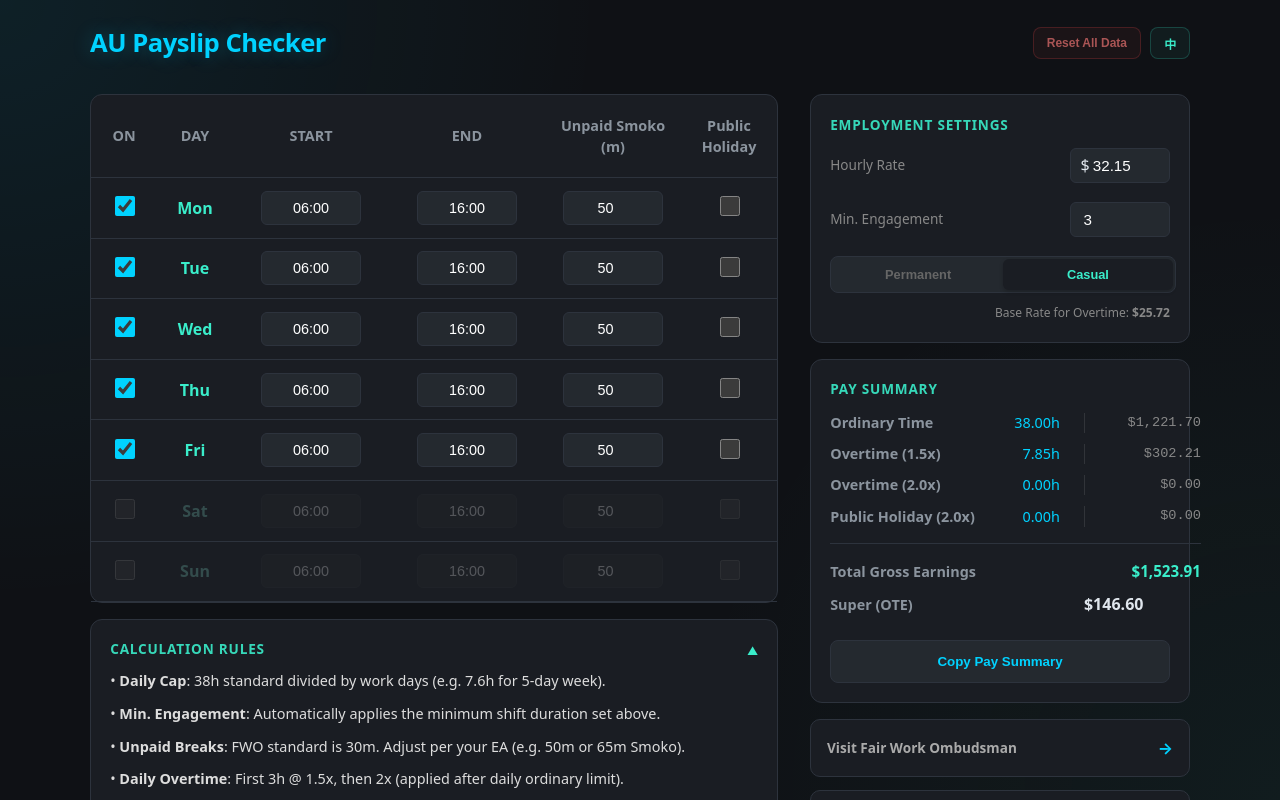
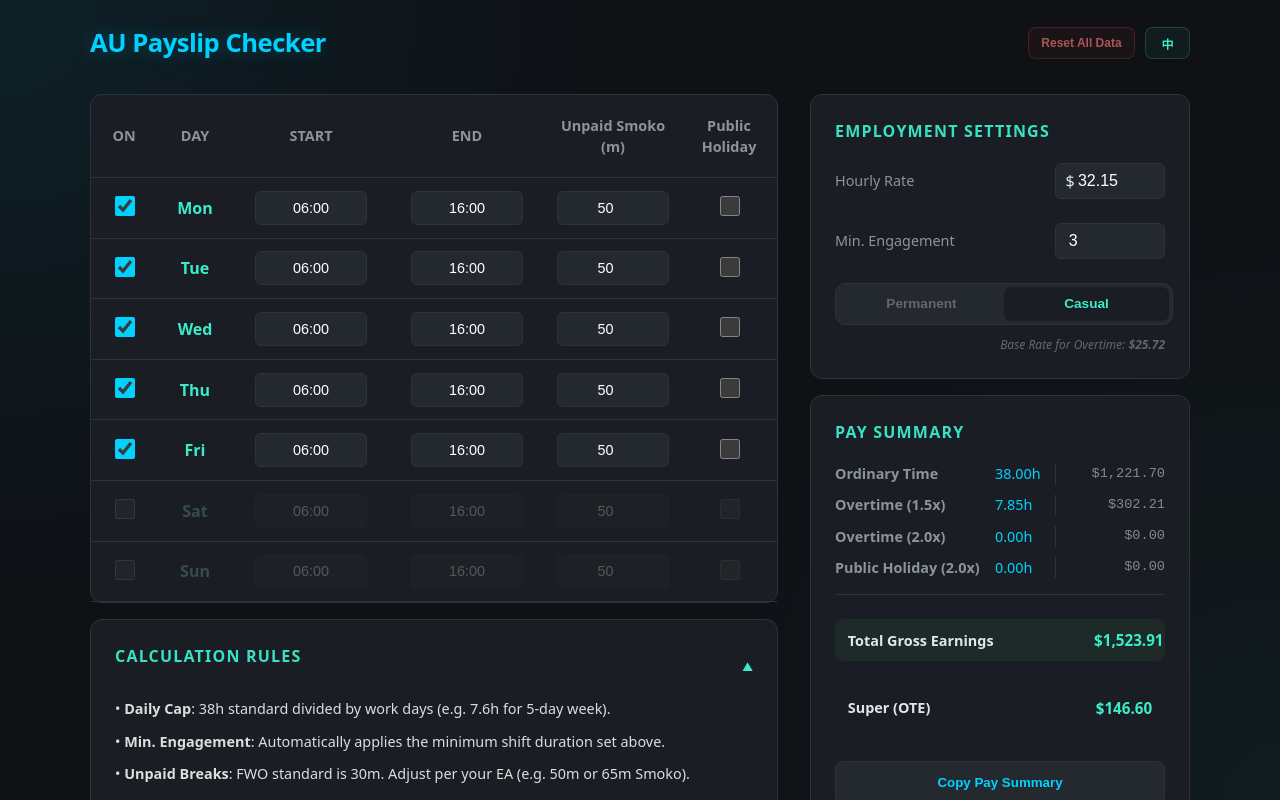
Before and after one commit to crayon3shawn/payslip-checker, a React (Vite) app: page / in a window 1280 px wide. Shown: the top 800 px of the page. Built offline with nearby package versions, Linux system fonts and the light colour scheme.

Commit message:
chore: force refresh all UI files and views v1.7.7

```diff
--- a/src/App.css
+++ b/src/App.css
@@ -10,6 +10,7 @@
   --input-bg: #24292f;
   --glow-color: rgba(0, 210, 255, 0.15);
   --danger: #ff4d4d;
+  --label-color: #8b949e;
 }
 
 html, body {
@@ -36,37 +37,34 @@ h1 { color: var(--primary); margin: 0; font-size: 1.6rem; letter-spacing: -0.5px
   border-radius: 8px; font-size: 0.75rem; font-weight: 600; cursor: pointer;
   transition: all 0.2s; padding: 0 0.8rem; box-sizing: border-box;
 }
-
-.reset-header-btn {
-  background: rgba(255, 77, 77, 0.05);
-  border: 1px solid rgba(255, 77, 77, 0.2);
-  color: #a55;
-}
+.reset-header-btn { background: rgba(255, 77, 77, 0.05); border: 1px solid rgba(255, 77, 77, 0.2); color: #a55; }
 .reset-header-btn:hover { border-color: var(--danger); color: #fff; background: var(--danger); }
 
 .lang-toggle-circle {
-  background: rgba(58, 237, 202, 0.05);
-  border: 1px solid rgba(58, 237, 202, 0.2);
-  color: var(--secondary);
-  width: auto; /* Change from square to match reset btn */
+  background: rgba(58, 237, 202, 0.05); border: 1px solid rgba(58, 237, 202, 0.2);
+  color: var(--secondary); width: auto; min-width: 45px;
 }
 .lang-toggle-circle:hover { border-color: var(--secondary); background: var(--secondary); color: #000; }
 
 .mobile-text { display: none; }
 .desktop-text { display: inline; }
 
-.section-title { font-size: 0.85rem !important; margin: 0 0 0.8rem 0; color: var(--secondary) !important; text-transform: uppercase; letter-spacing: 0.8px; font-weight: 700; opacity: 0.9; }
+/* Section Titles - Increased size */
+.section-title {
+  font-size: 1rem !important; /* Bigger & bolder */
+  margin: 0 0 1.2rem 0; color: var(--secondary) !important;
+  text-transform: uppercase; letter-spacing: 1.2px; font-weight: 800; opacity: 0.95;
+}
 
 /* Layout */
 .main-layout { display: grid; grid-template-columns: 1fr 380px; gap: 2rem; align-items: start; }
 
-/* Cards Base */
+/* Cards */
 .sidebar-card, .summary-card, .logic-card, .table-wrapper, .mobile-record-card {
   background: var(--card-bg); border: 1px solid var(--border); border-radius: 12px;
-  margin-bottom: 1rem; transition: all 0.3s cubic-bezier(0.4, 0, 0.2, 1);
-  box-sizing: border-box;
+  margin-bottom: 1rem; transition: all 0.3s cubic-bezier(0.4, 0, 0.2, 1); box-sizing: border-box;
 }
-.sidebar-card, .summary-card, .logic-card { padding: 1.2rem; }
+.sidebar-card, .summary-card, .logic-card { padding: 1.5rem; }
 
 @media (hover: hover) {
   .sidebar-card:hover, .summary-card:hover, .logic-card:hover, .table-wrapper:hover, .mobile-record-card:hover {
@@ -75,79 +73,82 @@ h1 { color: var(--primary); margin: 0; font-size: 1.6rem; letter-spacing: -0.5px
   }
 }
 
-/* Employment Settings (Sidebar Top) */
-.rate-setting-group { display: flex; flex-direction: column; gap: 1.2rem; }
+/* Rate Settings UI */
+.rate-setting-group { display: flex; flex-direction: column; gap: 1.5rem; }
 .setting-row { display: flex; justify-content: space-between; align-items: center; width: 100%; }
-.setting-label { font-size: 0.85rem; color: #888; font-weight: 500; }
+.setting-label { font-size: 0.9rem; color: var(--label-color); font-weight: 500; }
 
-.emp-toggle { display: flex; background: var(--input-bg); padding: 2px; border-radius: 8px; border: 1px solid var(--border); width: 100%; }
-.emp-toggle button { flex: 1; background: transparent; border: none; color: #666; padding: 0.5rem; font-size: 0.8rem; cursor: pointer; border-radius: 6px; font-weight: 600; transition: all 0.2s; }
-.emp-toggle button.active { background: var(--card-bg); color: var(--secondary); box-shadow: 0 2px 4px rgba(0,0,0,0.2); }
-.base-rate-hint { font-size: 0.75rem; color: #888; text-align: right; margin-top: -0.5rem; }
+.emp-toggle { display: flex; background: var(--input-bg); padding: 3px; border-radius: 10px; border: 1px solid var(--border); width: 100%; }
+.emp-toggle button { flex: 1; background: transparent; border: none; color: #666; padding: 0.6rem; font-size: 0.85rem; cursor: pointer; border-radius: 7px; font-weight: 600; transition: all 0.2s; }
+.emp-toggle button.active { background: var(--card-bg); color: var(--secondary); }
+.base-rate-hint { font-size: 0.75rem; color: #666; text-align: right; margin-top: -0.8rem; font-style: italic; }
 
-/* Unified Input Style */
-.input-with-symbol {
-  display: inline-flex; align-items: center; background: var(--input-bg); border: 1px solid var(--border); border-radius: 6px;
-  padding: 0 0.6rem; width: 100px; box-sizing: border-box; transition: border-color 0.2s;
-}
-.input-with-symbol input { background: transparent; border: none; color: white; padding: 0.5rem 0.2rem; width: 100%; outline: none; font-size: 0.95rem; }
+/* Text Inputs */
+.input-with-symbol, .time-input { background: var(--input-bg); border: 1px solid var(--border); border-radius: 6px; transition: all 0.2s; }
+.input-with-symbol:focus-within, .time-input:focus { border-color: var(--primary); outline: none; background: #2a3138; }
+.input-with-symbol { display: inline-flex; align-items: center; padding: 0 0.6rem; width: 110px; box-sizing: border-box; }
+.input-with-symbol input { background: transparent; border: none; color: white; padding: 0.5rem 0.2rem; width: 100%; outline: none; font-size: 1rem; }
 
 /* Desktop Table */
 .record-table { width: 100%; border-collapse: collapse; table-layout: fixed; }
-.record-table th { color: #8b949e; font-size: 0.9rem; padding: 1.2rem 0.5rem; border-bottom: 1px solid var(--border); }
+.record-table th { color: var(--label-color); font-size: 0.9rem; padding: 1.2rem 0.5rem; border-bottom: 1px solid var(--border); }
 .record-table td { padding: 0.8rem 0.5rem; border-bottom: 1px solid var(--border); }
 .center { text-align: center; }
 .day-name { font-weight: bold; color: var(--secondary); }
 .disabled-row { opacity: 0.25; filter: grayscale(0.5); }
+.holiday-row { background: var(--holiday); }
 
-.time-input {
-  background: var(--input-bg); border: 1px solid var(--border); color: white;
-  padding: 0.5rem 0.3rem; border-radius: 6px; width: 100%; box-sizing: border-box;
-  text-align: center; font-size: 0.9rem; color-scheme: dark; transition: all 0.2s;
-}
-.time-input:focus { border-color: var(--primary); outline: none; background: #2a3138; }
+.time-input { color: white; padding: 0.5rem 0.3rem; text-align: center; font-size: 0.9rem; color-scheme: dark; }
 .desktop-only-view .time-input { max-width: 100px; }
 input[type="checkbox"] { width: 20px; height: 20px; cursor: pointer; accent-color: var(--primary); }
 
-/* Calculation Rules Fix */
-.logic-header {
-  display: flex;
-  justify-content: space-between;
+/* Rules Fix */
+.logic-header { display: flex; justify-content: space-between; align-items: center; cursor: pointer; width: 100%; }
+.arrow { font-size: 0.7rem; color: var(--secondary); transition: transform 0.3s; margin-left: 1rem; }
+.arrow.up { transform: rotate(180deg); }
+.note.highlight { font-size: 0.9rem; color: #ddd; margin: 0.6rem 0; line-height: 1.6; }
+.separator-mini { height: 1px; background: var(--border); margin: 1rem 0; width: 50px; opacity: 0.5; }
+
+/* --- Summary Grid: The Unified Column Standard --- */
+.result-grid {
+  display: grid;
+  grid-template-columns: 1fr 60px 110px; /* SAME RATIO FOR EVERYTHING */
   align-items: center;
-  cursor: pointer;
+  gap: 0.6rem 0;
   width: 100%;
 }
-.logic-header .section-title { margin-bottom: 0; flex: 1; }
-.arrow { font-size: 0.7rem; color: var(--secondary); transition: transform 0.3s; margin-left: 1rem; }
-.arrow.up { transform: rotate(180deg); }
 
-.note.highlight { font-size: 0.9rem; color: #ddd; margin: 0.6rem 0; line-height: 1.6; }
-.disclaimer-mini { margin-top: 1rem; padding-top: 0.8rem; border-top: 1px dashed var(--border); font-size: 0.75rem; color: #666; font-style: italic; }
-.separator-mini { height: 1px; background: var(--border); margin: 1rem 0; width: 50px; opacity: 0.5; }
-
-/* Summary Grid - Perfect Fixed Column Alignment */
-.result-grid {
-  display: grid;
-  grid-template-columns: 1fr auto auto;
-  align-items: center;
-  gap: 0.6rem 1.5rem;
-}
-.res-item { display: contents; }
-.res-label { font-weight: 600; white-space: nowrap; color: #8b949e; font-size: 0.9rem; }
-.res-hours { color: var(--primary); font-weight: 500; text-align: right; min-width: 60px; font-size: 0.9rem; }
+.res-item { display: contents !important; }
+.res-label { font-weight: 600; white-space: nowrap; color: var(--label-color); font-size: 0.9rem; }
+.res-hours { color: var(--primary); font-weight: 500; text-align: right; font-size: 0.9rem; padding-right: 1.5rem; }
 .res-amount {
   color: #888; font-size: 0.85rem; font-family: monospace; text-align: right;
-  min-width: 100px; border-left: 1px solid rgba(255,255,255,0.1); padding-left: 1rem;
+  border-left: 1px solid rgba(255,255,255,0.1); padding-left: 1rem;
 }
+
 .separator-line { grid-column: 1 / -1; height: 1px; background: var(--border); margin: 0.4rem 0; width: 100%; }
 
-/* Forced alignment for single-value rows (Gross/Super) */
-.accent-row .res-val-uniform {
-  grid-column: 3; /* ALWAYS put the value in the 3rd column (Amount column) */
-  text-align: right; font-size: 0.95rem; color: var(--secondary); font-weight: 700; transition: all 0.3s;
+/* Gross Total (Accent Row) - No negative margins to avoid mobile overflow */
+.accent-row {
+  grid-column: 1 / -1;
+  display: grid !important;
+  grid-template-columns: 1fr 60px 110px;
+  align-items: center;
+  background: #1e2a28;
+  padding: 0.6rem 0.8rem;
+  margin: 0.5rem 0;
+  border-radius: 8px;
 }
+.accent-row .res-label { color: var(--text); padding-left: 0; }
+.accent-row .res-val-uniform { grid-column: 3; text-align: right; font-size: 0.95rem; color: var(--secondary); font-weight: 700; transition: all 0.3s; }
+
+/* Super Row - No color block, but same Grid for perfect alignment */
+.super-row {
+  background: transparent !important;
+  padding: 0.6rem 0.8rem !important; /* Keep padding to match Gross row alignment */
+}
+
 .gross-pulse { transform: scale(1.05); color: #fff !important; text-shadow: 0 0 15px var(--secondary); }
-
 .copy-summary-btn { width: 100%; margin-top: 1.5rem; padding: 0.8rem; background: var(--input-bg); border: 1px solid var(--border); color: var(--primary); border-radius: 8px; font-weight: 600; cursor: pointer; transition: all 0.2s; }
 .copy-summary-btn:hover { background: rgba(0, 210, 255, 0.1); border-color: var(--primary); }
 .copy-summary-btn.copied { background: rgba(58, 237, 202, 0.1); border-color: var(--secondary); color: var(--secondary); }
@@ -159,11 +160,11 @@ input[type="checkbox"] { width: 20px; height: 20px; cursor: pointer; accent-colo
 .link-title { font-size: 0.85rem; color: #aaa; font-weight: 600; }
 .link-arrow { color: var(--primary); font-weight: bold; }
 
-/* Responsive View Controls */
+/* Responsive Visibility */
 .desktop-only-view { display: grid; }
 .mobile-only-view { display: none; }
 
-/* Modal Styles */
+/* Modal */
 .modal-overlay { position: fixed; top: 0; left: 0; right: 0; bottom: 0; background: rgba(0, 0, 0, 0.85); display: flex; align-items: center; justify-content: center; z-index: 1000; backdrop-filter: blur(4px); }
 .modal-content { background: var(--card-bg); border: 1px solid var(--border); padding: 2rem; border-radius: 16px; max-width: 400px; width: 90%; text-align: center; }
 .modal-content h3 { color: var(--danger); margin-top: 0; }
@@ -173,41 +174,43 @@ input[type="checkbox"] { width: 20px; height: 20px; cursor: pointer; accent-colo
 .modal-btn.cancel { background: transparent; color: #666; }
 .modal-btn.confirm { background: var(--danger); color: white; border-color: var(--danger); }
 
-/* Mobile View Adjustments */
 @media (max-width: 600px) {
   .desktop-only-view { display: none !important; }
   .mobile-only-view { display: block !important; }
   .mobile-text { display: inline; }
   .desktop-text { display: none; }
 
-  .mobile-cards { display: flex; flex-direction: column; gap: 1rem; }
-  .mobile-record-card { padding: 1.2rem; width: 100%; overflow: hidden; }
+  .mobile-cards { display: flex; flex-direction: column; gap: 0.8rem; }
+  .mobile-record-card { padding: 1rem; width: 100%; }
+  .mobile-row-1 { display: flex; justify-content: space-between; align-items: center; margin-bottom: 0.8rem; }
+  .mobile-day-label { display: flex; align-items: center; gap: 0.6rem; }
+  .mobile-day-name { font-size: 1.1rem; font-weight: bold; color: var(--secondary); }
+  .mobile-holiday-label { display: flex; align-items: center; gap: 0.4rem; color: var(--label-color); font-size: 0.75rem; }
 
-  .mobile-row-1 { display: flex; justify-content: space-between; align-items: center; margin-bottom: 1.2rem; }
-  .mobile-day-label { display: flex; align-items: center; gap: 0.8rem; }
-  .mobile-day-name { font-size: 1.2rem; font-weight: bold; color: var(--secondary); }
-  .mobile-holiday-label { display: flex; align-items: center; gap: 0.5rem; color: #8b949e; font-size: 0.8rem; }
+  .mobile-row-stacked { width: 100%; margin-bottom: 0.8rem; }
+  .mobile-label-text { display: block; color: #666; font-size: 0.7rem; text-transform: uppercase; font-weight: bold; margin-bottom: 0.3rem; }
 
-  .mobile-row-stacked { width: 100%; margin-bottom: 1rem; }
-  .mobile-row-stacked:last-child { margin-bottom: 0; }
-  .mobile-label-text { display: block; color: #666; font-size: 0.75rem; text-transform: uppercase; font-weight: bold; margin-bottom: 0.4rem; }
+  .mobile-smoko-input-area { display: grid; grid-template-columns: 1fr auto; gap: 0.6rem; align-items: center; }
+  .smoko-presets { display: flex; gap: 0.3rem; }
+  .preset-btn { background: #16191d; border: 1px solid var(--border); color: #888; padding: 0.5rem 0.6rem; border-radius: 6px; font-size: 0.8rem; min-width: 40px; }
+  .preset-btn.active { background: rgba(0, 210, 255, 0.1); border-color: var(--primary); color: var(--primary); }
 
-  .mobile-record-card .time-input { max-width: none; width: 100%; font-size: 1.1rem; padding: 0.8rem; border-radius: 10px; }
+  .mobile-record-card .time-input { max-width: none; width: 100%; font-size: 1.05rem; padding: 0.7rem; border-radius: 8px; background: #16191d; }
 
-  /* Compact Summary Grid for Mobile */
-  .result-grid { grid-template-columns: 1fr auto auto; gap: 0.6rem 0.8rem; }
-  .res-hours { min-width: 50px; }
-  .res-amount { min-width: 80px; padding-left: 0.6rem; }
+  /* Mobile Sidebar Summary Adjustments */
+  .result-grid { grid-template-columns: 1fr 50px 95px; gap: 0.6rem 0.4rem; }
+  .res-hours { padding-right: 0.8rem; min-width: 50px; }
+  .res-amount { min-width: 95px; padding-left: 0.6rem; }
+  .accent-row { grid-template-columns: 1fr 50px 95px; margin: 0.5rem 0; padding: 0.6rem 0.8rem; }
 
-  .mobile-sidebar-area { margin-top: 3rem; }
-  .mobile-sidebar-area .logic-card { margin-top: 2rem; }
+  .mobile-sidebar-area { margin-top: 2.5rem; }
 }
 
-/* Footer */
-.version-footer { margin-top: 5rem; padding: 3rem 0; border-top: 1px solid var(--border); color: #888; font-size: 0.85rem; }
-.footer-centered-content { display: flex; flex-direction: column; align-items: center; gap: 0.6rem; }
-.footer-row { display: flex; align-items: center; gap: 0.8rem; justify-content: center; flex-wrap: wrap; }
+/* Footer with Spring Animation base */
+.version-footer { margin-top: 4rem; padding: 2rem 0; border-top: 1px solid var(--border); color: #888; font-size: 0.8rem; }
+.footer-centered-content { display: flex; flex-direction: column; align-items: center; gap: 0.5rem; }
+.footer-row { display: flex; align-items: center; gap: 0.6rem; justify-content: center; }
 .github-link-with-icon { display: flex; align-items: center; gap: 0.4rem; color: var(--primary); text-decoration: none; font-weight: 600; }
-.privacy-msg-en { color: #555; font-size: 0.8rem; margin: 0; font-style: italic; }
-.license-line { font-size: 0.75rem; color: #444; }
+.privacy-msg-en { color: #555; font-size: 0.75rem; margin: 0; }
+.license-line { font-size: 0.7rem; color: #444; }
 .v-tag-small { color: #444; }
--- a/src/App.tsx
+++ b/src/App.tsx
@@ -14,6 +14,7 @@ function App() {
   const [copied, setCopied] = useState(false);
   const [showResetModal, setShowResetModal] = useState(false);
   const [isPulsing, setIsPulsing] = useState(false);
+  const [isMobile, setIsMobile] = useState(window.innerWidth <= 600);
 
   const {
     hourlyRate, setHourlyRate,
@@ -24,6 +25,12 @@ function App() {
   } = usePayslip();
 
   const t = lang === 'en' ? en : tw;
+
+  useEffect(() => {
+    const handleResize = () => setIsMobile(window.innerWidth <= 600);
+    window.addEventListener('resize', handleResize);
+    return () => window.removeEventListener('resize', handleResize);
+  }, []);
 
   useEffect(() => {
     if (results.grossPay > 0) {
@@ -121,24 +128,20 @@ function App() {
             <span className="res-hours">{results.totalHoliday.toFixed(2)}h</span>
             <span className="res-amount">${results.payHoliday.toLocaleString(undefined, {minimumFractionDigits: 2})}</span>
           </div>
-
           <div className="separator-line"></div>
-
           <div className="res-item accent-row">
             <span className="res-label">{t.gross}</span>
-            <span className="res-hours"></span> {/* Grid spacer */}
+            <span className="res-hours"></span>
             <strong className={`res-val-uniform ${isPulsing ? 'gross-pulse' : ''}`}>
               ${results.grossPay.toLocaleString(undefined, {minimumFractionDigits: 2})}
             </strong>
           </div>
-
-          <div className="res-item">
+          <div className="res-item accent-row super-row">
             <span className="res-label">{t.super} (OTE)</span>
-            <span className="res-hours"></span> {/* Grid spacer */}
+            <span className="res-hours"></span>
             <strong className="res-val-uniform">${results.superGuarantee.toLocaleString(undefined, {minimumFractionDigits: 2})}</strong>
           </div>
         </div>
-
         <button className={`copy-summary-btn ${copied ? 'copied' : ''}`} onClick={handleCopy}>
           {copied ? t.copyDone : t.copyBtn}
         </button>
@@ -174,18 +177,20 @@ function App() {
         </div>
       </header>
 
-      <DesktopView
-        t={t} lang={lang} records={records} updateRecord={updateRecord}
-        showRules={showRules} setShowRules={setShowRules} renderRuleContent={renderRuleContent}
-        Sidebar={<>{SidebarContent}{ResourceLinks}</>}
-      />
-
-      <MobileView
-        t={t} lang={lang} records={records} updateRecord={updateRecord}
-        showRules={showRules} setShowRules={setShowRules} renderRuleContent={renderRuleContent}
-        Sidebar={<>{SidebarContent}</>}
-        ResourceLinks={ResourceLinks}
-      />
+      {isMobile ? (
+        <MobileView
+          t={t} lang={lang} records={records} updateRecord={updateRecord}
+          showRules={showRules} setShowRules={setShowRules} renderRuleContent={renderRuleContent}
+          Sidebar={SidebarContent}
+          ResourceLinks={ResourceLinks}
+        />
+      ) : (
+        <DesktopView
+          t={t} lang={lang} records={records} updateRecord={updateRecord}
+          showRules={showRules} setShowRules={setShowRules} renderRuleContent={renderRuleContent}
+          Sidebar={<>{SidebarContent}{ResourceLinks}</>}
+        />
+      )}
 
       {showResetModal && (
         <ResetModal t={t} onConfirm={() => { resetAllData(); setShowResetModal(false); }} onCancel={() => setShowResetModal(false)} />
@@ -201,7 +206,7 @@ function App() {
               GitHub
             </a>
             <span className="dot">·</span>
-            <span className="v-tag-small">v1.7.4</span>
+            <span className="v-tag-small">v1.7.7</span>
           </div>
           <p className="privacy-msg-en">No data leaves your device. All calculations are performed locally.</p>
           <div className="footer-row license-line">
--- a/src/components/DesktopView.tsx
+++ b/src/components/DesktopView.tsx
@@ -15,16 +15,10 @@ interface Props {
 
 export function DesktopView({ t, lang, records, updateRecord, showRules, setShowRules, renderRuleContent, Sidebar }: Props) {
 
-  // Smart time formatter: 0630 -> 06:30
   const formatTimeInput = (val: string): string => {
-    // Remove all non-digits
     const digits = val.replace(/\D/g, '').slice(0, 4);
-
-    if (digits.length <= 2) {
-      return digits;
-    } else {
-      return `${digits.slice(0, 2)}:${digits.slice(2)}`;
-    }
+    if (digits.length <= 2) return digits;
+    return `${digits.slice(0, 2)}:${digits.slice(2)}`;
   };
 
   const onTimeChange = (id: number, field: 'startTime' | 'endTime', rawVal: string) => {
@@ -34,7 +28,7 @@ export function DesktopView({ t, lang, records, updateRecord, showRules, setShow
 
   return (
     <div className="main-layout desktop-only-view">
-      <section className="input-section">
+      <section className="input-section spring-entry">
         <div className="table-wrapper">
           <table className="record-table">
             <thead>
@@ -55,38 +49,13 @@ export function DesktopView({ t, lang, records, updateRecord, showRules, setShow
                   </td>
                   <td className="day-name center cell-day">{lang === 'en' ? r.day : r.dayCn}</td>
                   <td className="center">
-                    <input
-                      type="text"
-                      placeholder="00:00"
-                      value={r.startTime}
-                      className="time-input"
-                      disabled={!r.enabled}
-                      onFocus={(e) => e.target.select()}
-                      onChange={(e) => onTimeChange(r.id, 'startTime', e.target.value)}
-                    />
+                    <input type="text" placeholder="00:00" value={r.startTime} className="time-input" disabled={!r.enabled} onFocus={(e) => e.target.select()} onChange={(e) => onTimeChange(r.id, 'startTime', e.target.value)} />
                   </td>
                   <td className="center">
-                    <input
-                      type="text"
-                      placeholder="00:00"
-                      value={r.endTime}
-                      className="time-input"
-                      disabled={!r.enabled}
-                      onFocus={(e) => e.target.select()}
-                      onChange={(e) => onTimeChange(r.id, 'endTime', e.target.value)}
-                    />
+                    <input type="text" placeholder="00:00" value={r.endTime} className="time-input" disabled={!r.enabled} onFocus={(e) => e.target.select()} onChange={(e) => onTimeChange(r.id, 'endTime', e.target.value)} />
                   </td>
                   <td className="center">
-                    <div className="break-input-wrapper">
-                      <input
-                        type="number"
-                        className="time-input mini-input"
-                        disabled={!r.enabled}
-                        value={r.breakMinutes || ''}
-                        onFocus={(e) => e.target.select()}
-                        onChange={(e) => updateRecord(r.id, 'breakMinutes', parseInt(e.target.value) || 0)}
-                      />
-                    </div>
+                    <input type="number" className="time-input mini-input" disabled={!r.enabled} value={r.breakMinutes || ''} onFocus={(e) => e.target.select()} onChange={(e) => updateRecord(r.id, 'breakMinutes', parseInt(e.target.value) || 0)} />
                   </td>
                   <td className="center">
                     <input type="checkbox" disabled={!r.enabled} checked={r.isHoliday} onChange={() => updateRecord(r.id, 'isHoliday', !r.isHoliday)} />
@@ -105,7 +74,7 @@ export function DesktopView({ t, lang, records, updateRecord, showRules, setShow
           {showRules && renderRuleContent()}
         </div>
       </section>
-      <aside className="sidebar">
+      <aside className="sidebar spring-entry" style={{ animationDelay: '0.15s' }}>
         {Sidebar}
       </aside>
     </div>
--- a/src/locales/tw.ts
+++ b/src/locales/tw.ts
@@ -3,7 +3,7 @@ export const tw = {
   rate: '薪資設定',
   hourlyRateLabel: '時薪',
   empType: '雇用身分',
-  permanent: '正式',
+  permanent: '正職(FT/PT)',
   casual: '臨時 (Casual)',
   baseRateHint: '計算基準時薪',
   minEngLabel: 'Award 最低保障時數',
```
Also changed, not shown: src/components/MobileView.tsx (+24 -4 lines).
